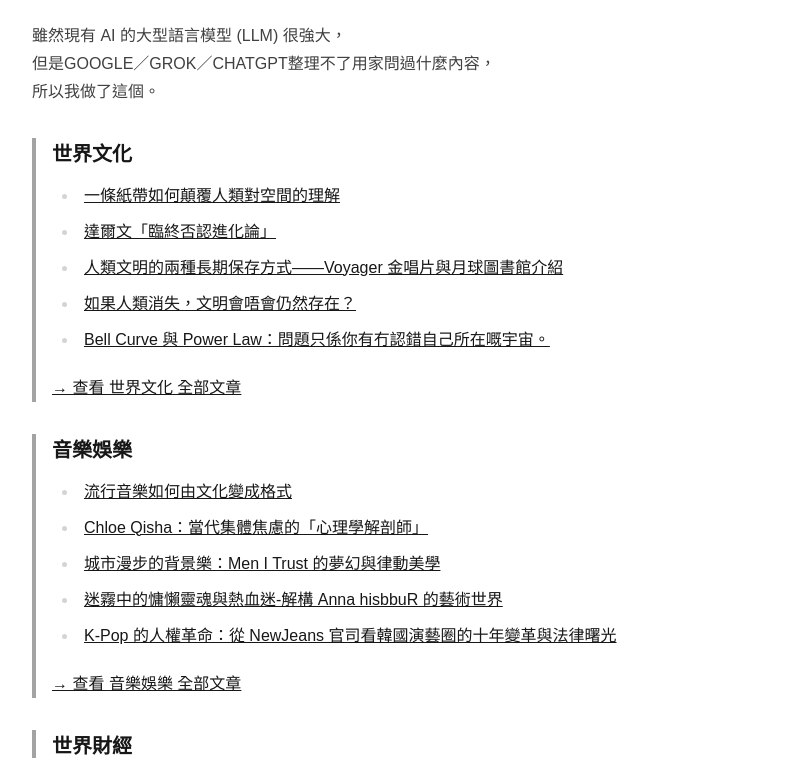
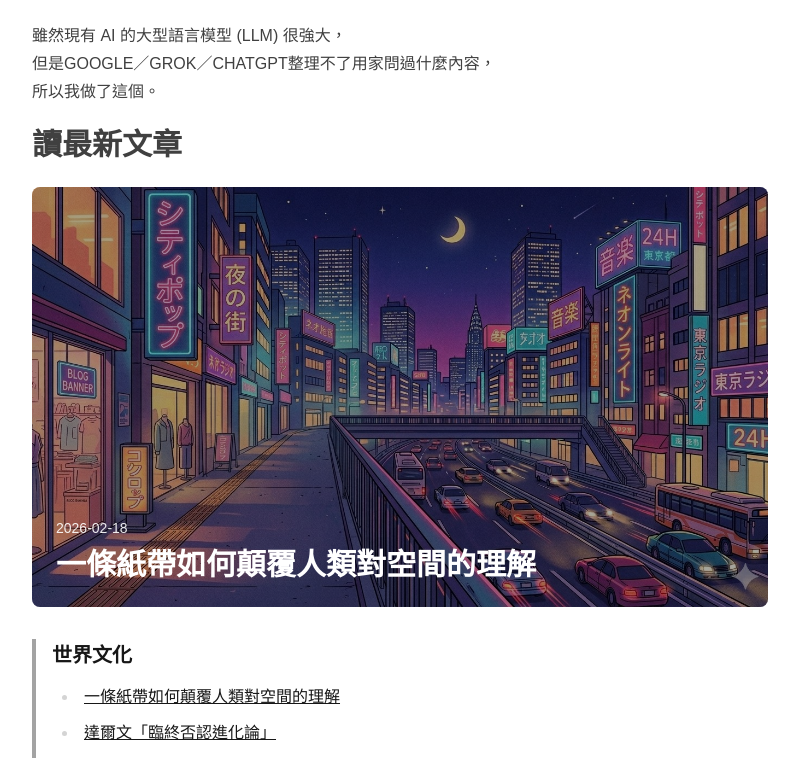
Before and after one commit to al3e19is/gpt-repo, a Next.js app: page / in a window 1280 px wide. Shown: the part 560-1318 px from the top of the page, without its empty margins (240-1039 px from the left). Built offline with nearby package versions, Linux system fonts and the light colour scheme.

Commit message:
feat: add series support and banners for humankind-humo posts

```diff
--- a/content/posts/culture-humankind-humo-01-beginning.md
+++ b/content/posts/culture-humankind-humo-01-beginning.md
@@ -4,6 +4,7 @@
 description: "從海德堡人到智人，用四個動物類比一次過講清楚"
 tags: ["culture", "games", "history", "human"]
 category: "世界文化"
+series: "humankind-humo"
 ---
 從海德堡人到智人，用四個動物類比一次過講清楚
 
--- a/content/posts/culture-humankind-humo-02-beginning.md
+++ b/content/posts/culture-humankind-humo-02-beginning.md
@@ -4,6 +4,7 @@
 description: "南方古猿、直立人、海德堡人同現代智人四個階段嘅分別"
 tags: ["culture", "games", "history", "human"]
 category: "世界文化"
+series: "humankind-humo"
 ---
 
 （約 2000 字，簡單易明比較版）
--- a/content/posts/culture-humankind-humo-03-beginning-where.md
+++ b/content/posts/culture-humankind-humo-03-beginning-where.md
@@ -4,6 +4,7 @@
 description: "為什麼我們的祖先是在非洲而不在中國？"
 tags: ["culture", "games", "history", "human"]
 category: "世界文化"
+series: "humankind-humo"
 ---
 
 現代人類（**智人 Homo sapiens**）的祖先起源於**非洲**，這是目前科學界最廣泛接受的主流觀點（稱為「**晚近非洲起源說**」或「**Out of Africa**」模型）。這個結論不是隨便猜的，而是來自多種獨立證據的強力匯聚。
--- a/content/posts/culture-humankind-humo-301421b01f858078ab72e07f0b363b28.md
+++ b/content/posts/culture-humankind-humo-301421b01f858078ab72e07f0b363b28.md
@@ -4,6 +4,7 @@
 description: "Lady Hope 與達爾文「臨終否認進化論」"
 tags: ["culture", "games", "history", "human"]
 category: "世界文化"
+series: "humankind-humo"
 ---
 
 # Lady Hope 與達爾文「臨終否認進化論」
--- a/src/app/page.tsx
+++ b/src/app/page.tsx
@@ -1,6 +1,11 @@
 import Link from "next/link";
 import { getAllPostsMeta, groupByCategory } from "@/lib/posts";
 
+function getBanner(post: any) {
+  if (!post) return "/banners/series/default.jpg";
+  if (post.series) return `/banners/series/${post.series}.jpg`;
+  return "/banners/series/default.jpg";
+}
 export default async function HomePage() {
   const posts = await getAllPostsMeta();
 
@@ -16,6 +21,11 @@
     ...Object.entries(grouped).filter(([cat]) => !order.includes(cat)),
   ].filter(([, arr]) => arr.length > 0); // 無文章就唔 show
 
+  const latestPost = [...posts].sort(
+    (a, b) => new Date(b.date).getTime() - new Date(a.date).getTime()
+  )[0];
+
+
   return (
     <main className="prose prose-neutral dark:prose-invert max-w-none">
       <h1>INTP 想知的事</h1>
@@ -23,9 +33,39 @@
         src="/images/banner01.jpg"
         alt="文章 Banner"
       />
+
+
       <p>
         雖然現有 AI 的大型語言模型 (LLM) 很強大，<br/>但是GOOGLE／GROK／CHATGPT整理不了用家問過什麼內容，<br/>所以我做了這個。
       </p>
+      {latestPost && (
+        <section className="not-prose mb-8">
+          <div className="text-3xl font-bold leading-tight mt-2 mb-6">
+            <Link href={`/posts/${latestPost.slug}`}>讀最新文章</Link>
+          </div>
+          <div className="relative overflow-hidden rounded-lg">
+            <img
+              src={getBanner(latestPost)}
+              alt={latestPost.title}
+              className="w-full h-[420px] object-cover"
+            />
+            <div className="absolute inset-0 bg-black/35" />
+            <div className="absolute bottom-6 left-6 right-6 text-white">
+              <p className="text-sm opacity-90 mb-2">{latestPost.date}</p>
+              <h2 className="text-3xl font-bold leading-tight">
+                <Link href={`/posts/${latestPost.slug}`} className="no-underline text-white">
+                  {latestPost.title}
+                </Link>
+              </h2>
+
+              {/* 如果你有 excerpt / description 就打開呢行 */}
+              {/* <p className="mt-2 opacity-90">{latestPost.excerpt}</p> */}
+            </div>
+          </div>
+
+
+        </section>
+      )}
 
       {orderedEntries.map(([cat, catPosts]) => (
         <section key={cat}  className="border-l-4 border-neutral-400 dark:border-neutral-600 pl-4 mb-6">
--- a/src/app/posts/[slug]/page.tsx
+++ b/src/app/posts/[slug]/page.tsx
@@ -1,6 +1,6 @@
 import type { Metadata } from "next";
 import { notFound } from "next/navigation";
-import { getPostBySlug, getPostSlugs } from "@/lib/posts";
+import { getPostBySlug, getPostSlugs, getBanner } from "@/lib/posts";
 
 type Props = {
   // ✅ Next.js 15+：params 係 Promise
@@ -59,6 +59,11 @@
   return (
     <article className="prose prose-neutral dark:prose-invert max-w-none">
       <header className="mb-6">
+        <img
+              src={getBanner(post)}
+              alt={post.title}
+              className="w-full h-[420px] object-cover"
+        />
         <h1 className="mb-2">{post.title}</h1>
 
         <div className="text-sm text-gray-500">
--- a/src/app/rss.xml/route..ts
+++ b/src/app/rss.xml/route.ts
@@ -1,6 +1,6 @@
 import { getAllPostsMeta, getPostBySlug } from "@/lib/posts";
 
-const SITE_URL = "https://intp-gpt-to-know.netlify.app/"; // 之後換你真 domain
+const SITE_URL = "https://intp-gpt-to-know.netlify.app"; // 之後換你真 domain
 const SITE_TITLE = "INTP 想知的事";
 const SITE_DESCRIPTION = "現有 AI 的 LLM (Large Language Models) 整理不了用家問過什麼內容，所以我做了這個。";
 
--- a/src/lib/posts.ts
+++ b/src/lib/posts.ts
@@ -22,6 +22,8 @@
   description?: string;
   tags?: string[];
   category?: string;
+  series?: string; // ✅ 如果你有系列，就加呢行
+
 };
 
 /**
@@ -37,6 +39,7 @@
   tags?: string[];
   category?: string;
   description?: string;
+  series?: string; // ✅ 如果你有系列，就加呢行
 };
 
 /**
@@ -118,7 +121,7 @@
   const description = normalizeString(fm.description);
   const category = normalizeString(fm.category);
   const tags = normalizeStringArray(fm.tags);
-
+  const series = normalizeString(fm.series);
   const contentHtml = await markdownToHtml(content);
   const readingTime = estimateReadingTimeMinutes(content);
 
@@ -131,6 +134,7 @@
     tags,
     category,
     description,
+    series,
   };
 }
 
@@ -226,3 +230,15 @@
 
   return map;
 }
+
+
+export function getBanner(post: any) {
+  // 你現有的 fallback
+  if (!post) return "/banners/series/default.jpg";
+
+  // 如果文章有 series，就用 series banner
+  if (post.series) return `/banners/series/${post.series}.jpg`;
+
+  // 冇 series 就用 default
+  return "/banners/series/default.jpg";
+}
```
Also changed, not shown: public/banners/series/default.jpg (added), public/banners/series/humankind-humo.jpg (added).
